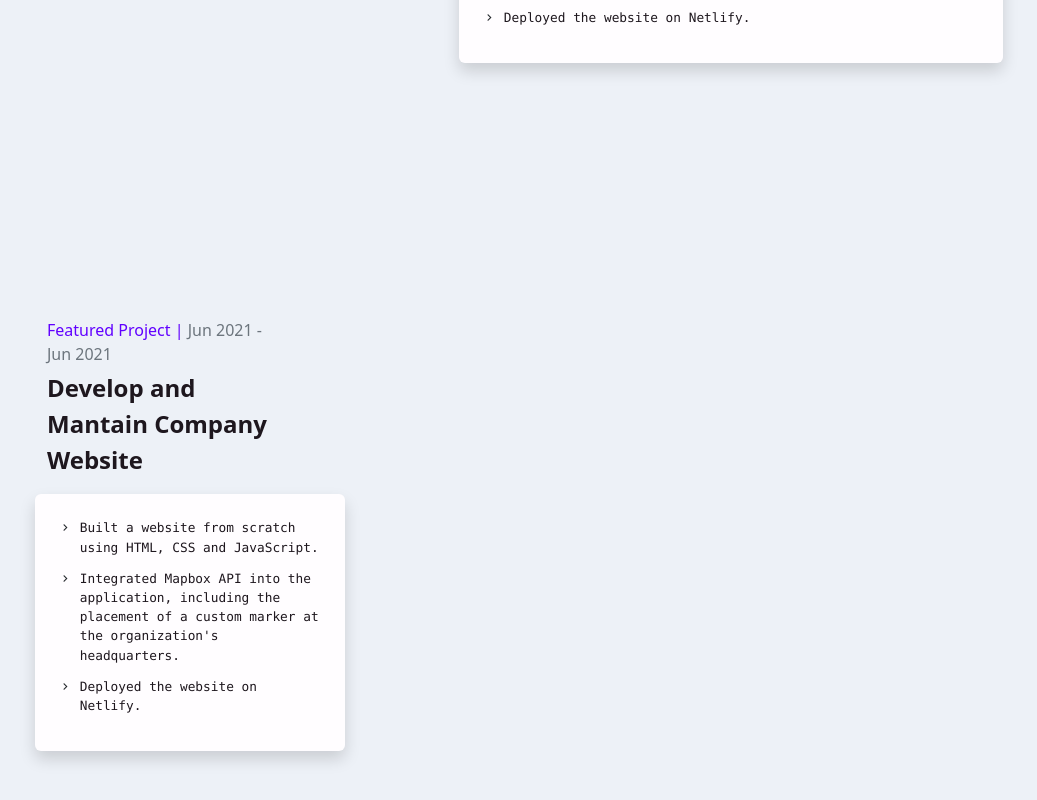
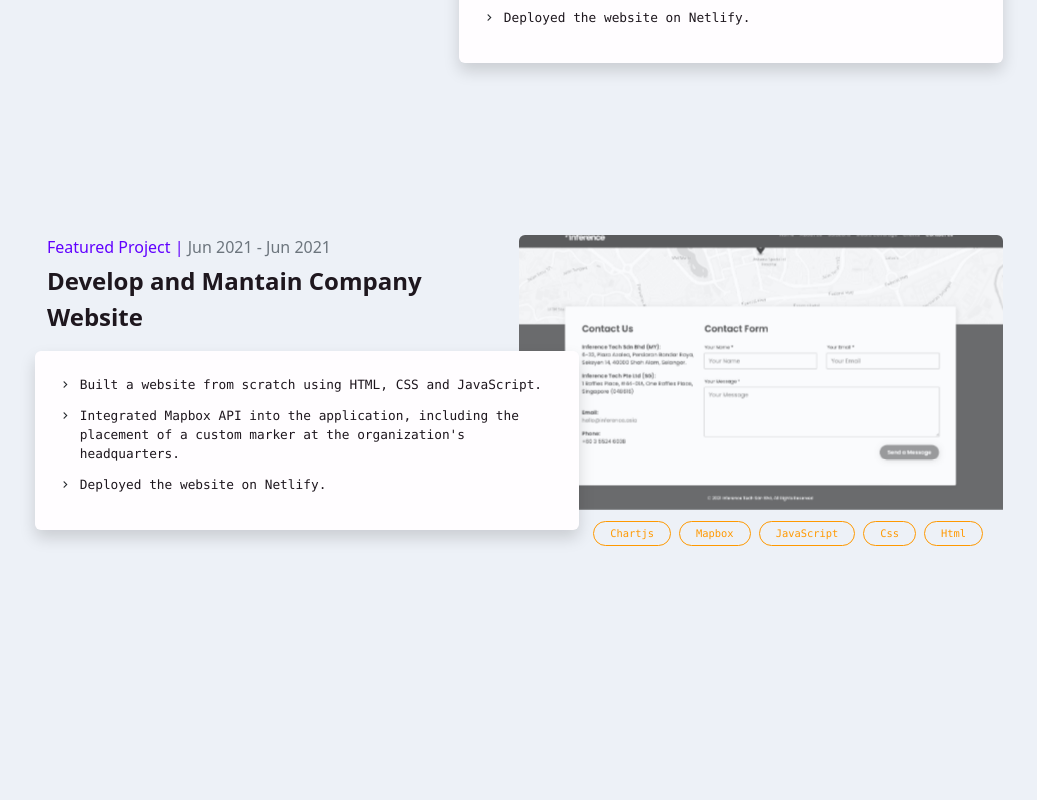
Before and after one commit to aizadzari/Responsive-dashboard-D1mo-test, a React (Create React App) app: page /landing in a window 1280 px wide. Shown: the part 4906-5706 px from the top of the page, without its empty margins (121-1158 px from the left). Built offline with nearby package versions, Linux system fonts and the light colour scheme.

Commit message:
cosmetic

```diff
--- a/src/Components/Layout/Project2.js
+++ b/src/Components/Layout/Project2.js
@@ -43,7 +43,7 @@ const Project2 = () => {
                         <div className='d-flex'><i className="ri-arrow-right-s-line me-2"></i><p className='text-dark font-monospace'>Deployed the website on Netlify.</p></div>
                     </div>
                 </div>
-                <div className="position-relative col-lg-6 col-md-12 overflow-hidden rounded mb-4 d-none d-lg-none">
+                <div className="position-relative col-lg-6 col-md-12 overflow-hidden rounded mb-4 d-none d-lg-block">
                     <div id="carouselExampleCaptions" className="carousel slide" data-bs-ride="carousel">
                         <div className="carousel-indicators">
                             <button type="button" onClick={() => handleImgBtn('1')} data-bs-target="#carouselExampleCaptions" data-bs-slide-to="0" className="active" aria-current="true" aria-label="Slide 1"></button>
```
